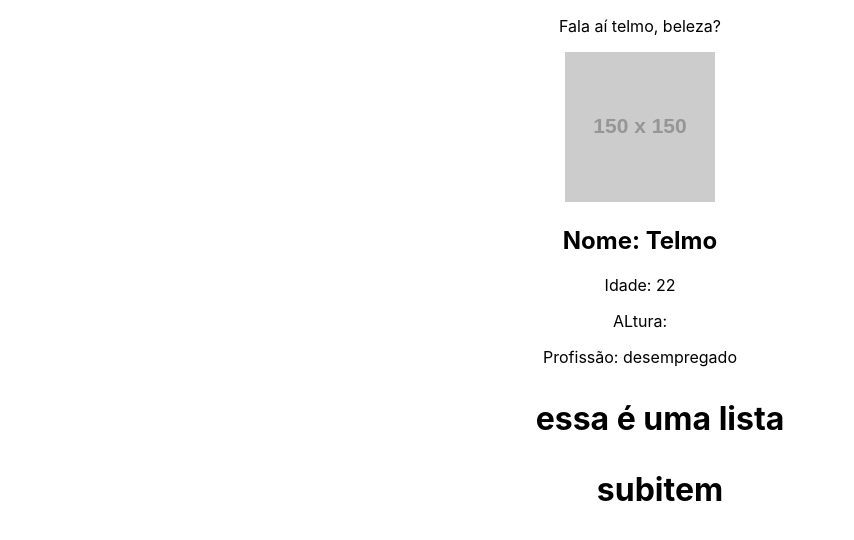
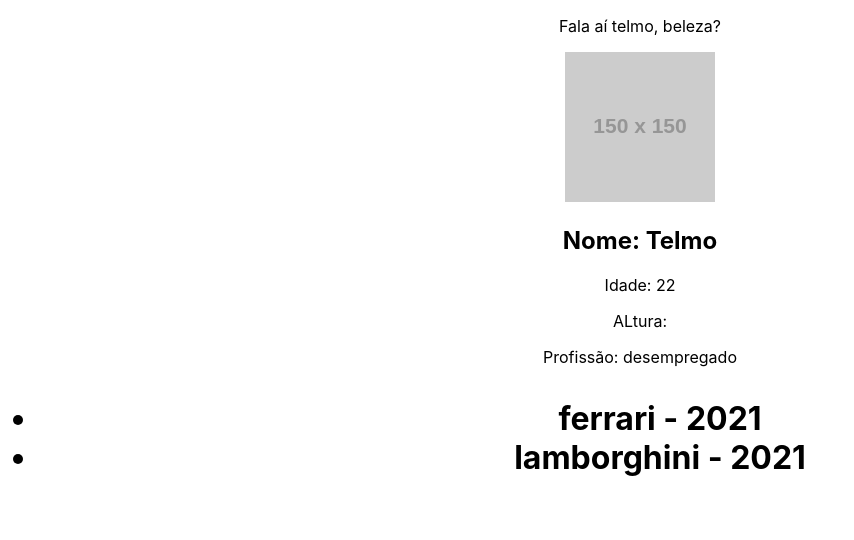
Before and after one commit to telmo-bidart/reactstudy, a React (Create React App) app: page / in a window 1280 px wide. Shown: the top 540 px of the page, without its empty margins (0-854 px from the left). Built offline with nearby package versions, Linux system fonts and the light colour scheme.

Commit message:
aula de proptypes

```diff
--- /dev/null
+++ b/src/components/Item.js
@@ -0,0 +1,9 @@
+function Item({marca, ano_lançamento}) {
+    return (
+        <>
+            <li>{marca} - {ano_lançamento}   </li>
+        </>
+    )
+}
+
+export default Item
--- a/src/components/List.js
+++ b/src/components/List.js
@@ -1,14 +1,28 @@
+import PropTypes from "prop-types";
+
+import Item from "./Item"
+
 function List () {
     return (
         <>
         <h1>
-            <ul>essa é uma lista</ul>
-            <ul>subitem
-
+            <ul>
+                <Item marca="ferrari" ano_lançamento={2021} />
+                <Item marca="lamborghini" ano_lançamento={2021} />
             </ul>
         </h1>
         </>
     )
 }
 
+Item.propTypes = {
+    marca: PropTypes.string,
+    ano_lançamento: PropTypes.number
+}
+
+Item.defaultProps = {
+    marca: "faltou marca",
+    ano_lançamento: 0
+}
+
 export default List
```
